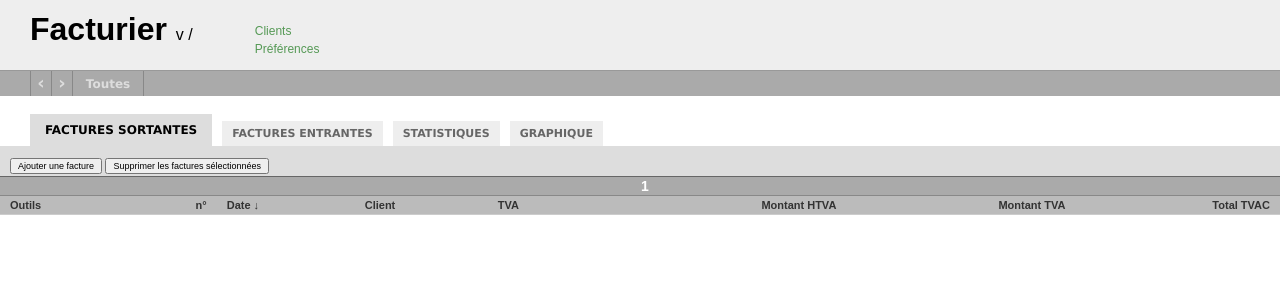
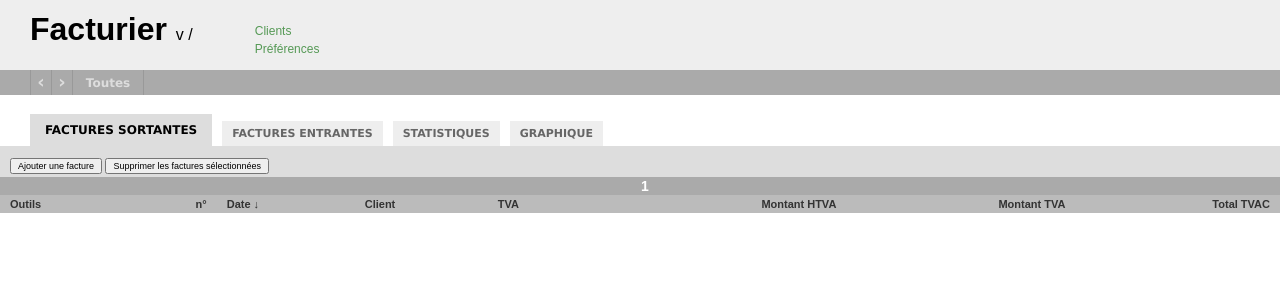
Before and after one commit to doumham/FacturierOld, a PHP site: page /facturesSortantes.php?annee=1 in a window 1280 px wide. Shown: the top 300 px of the page. Run offline with PHP 8.4, Linux system fonts and the light colour scheme; data that the repository does not hold is empty; some libraries are stand-ins or nearby versions.

Commit message:
some CSS changes

```diff
--- a/css/master.css
+++ b/css/master.css
@@ -109,7 +109,6 @@ table{
 }
 tr{
 	border-top: none;
-	border-bottom: 1px solid #CCC;
 }
 table a{
 	color: #333;
@@ -178,7 +177,6 @@ tr.titre_trimestre th{
 	background:#ccc;
 	color:#fff;
 	text-align:center;
-	border-top:1px solid #999;
 }
 
 /* */
@@ -228,7 +226,6 @@ h3 a{
 }
 #liste_annees{
 	background:#AAAAAA none repeat scroll 0 0;
-	border-top:1px solid #999999;
 	clear:both;
 	font-family:verdana,sans-serif;
 	font-size:12px;
@@ -245,7 +242,7 @@ h3 a{
 }
 #liste_annees li a{
 	background:#AAAAAA;
-	border-right:1px solid #888888;
+	border-right:1px solid #999;
 	color:#DDDDDD;
 	display:block;
 	font-weight:bold;
@@ -261,7 +258,7 @@ h3 a{
   width:20px;
 }
 #liste_annees li#recule a{
-  border-left:1px solid #888888;
+  border-left:1px solid #999;
 }
 #liste_annees li a:hover{
   background:#FFF;
@@ -275,7 +272,6 @@ h3 a{
 /* */
 .legende{
 	background:#BBB;
-	border-top:1px solid #888888;
 	color:#333333;
 	font-size:11px;
 }
@@ -296,8 +292,7 @@ form#listing {
 }
 form p.tools {
 	background-color:#DDDDDD;
-	border-bottom:1px solid #666666;
-	height:20px;
+	height:21px;
 	position: fixed;
 	top:146px;
 	width:100%;
```
Also changed, not shown: 1 other file.
